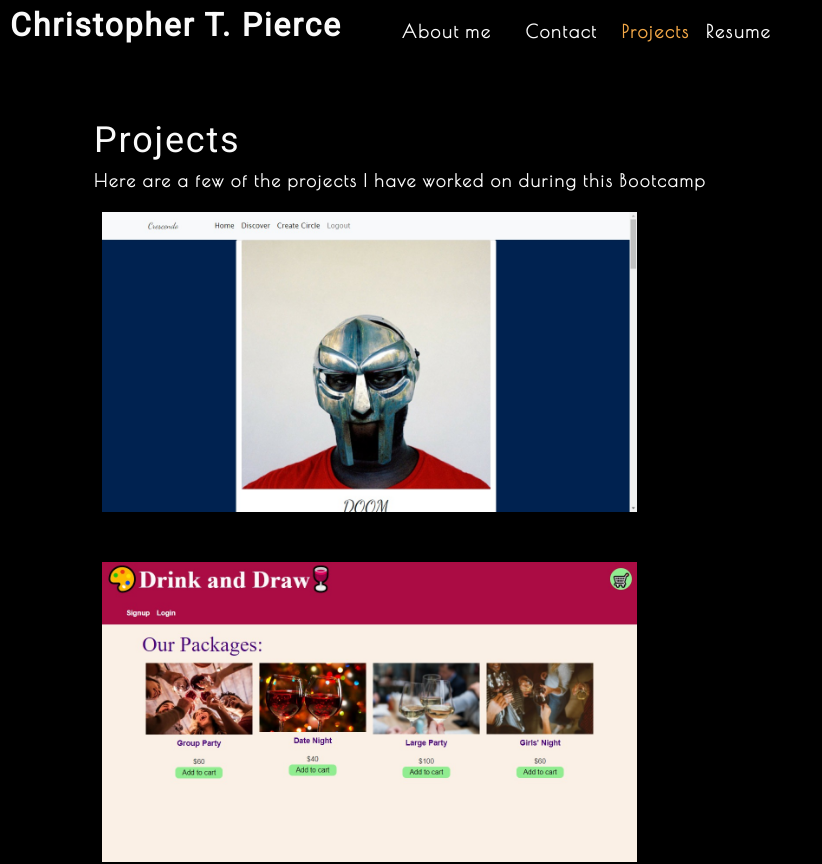
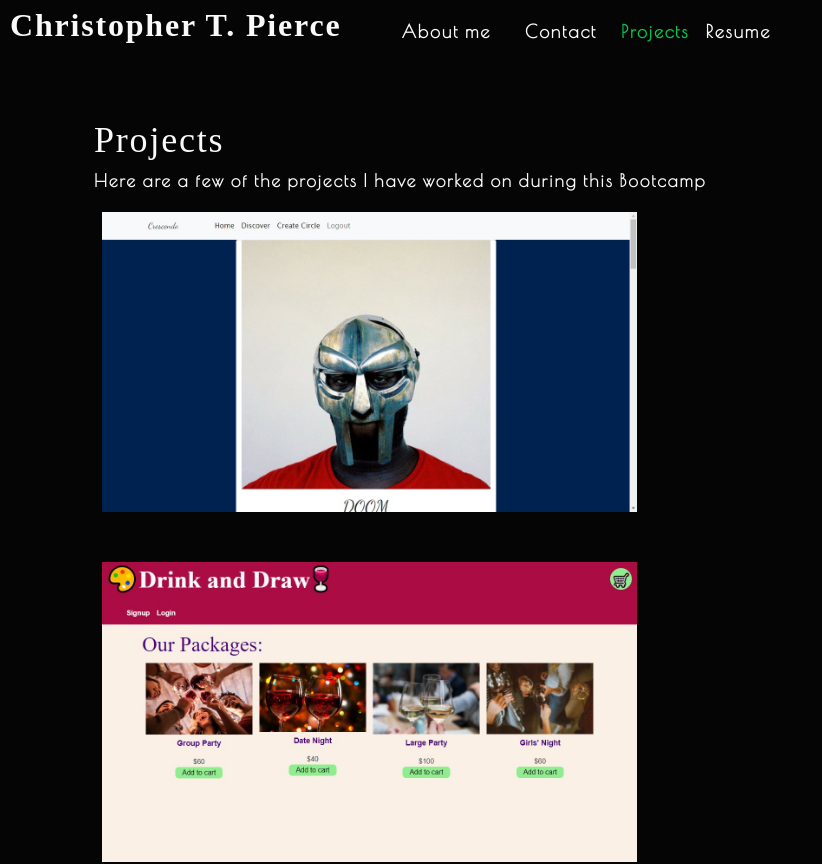
Before and after one commit to christophertravisp91/ReactPortfolio, a React (Create React App) app: page / in a window 1280 px wide. Shown: the top 864 px of the page, without its empty margins (0-822 px from the left). Built offline with nearby package versions, Linux system fonts and the light colour scheme.

Commit message:
final look

```diff
--- a/src/index.css
+++ b/src/index.css
@@ -5,11 +5,11 @@ main {
 }
 :root {
   --primary: #8c54ff;
-  --secondary: #f3a847;
+  --secondary: #08c450;
   --tertiary: #b12704;
   --light: #fafafa;
-  --dark: #000000;
-  --darker: #111111;
+  --dark: #050505;
+  --darker: #0a0a0a;
   --error: rgb(228, 46, 1);
   --spacing-one: calc(1rem * 0.5);
   --spacing-two: calc(1rem);
@@ -43,7 +43,7 @@ h3,
 h4,
 h5,
 h6 {
-  font-family: 'Roboto', sans-serif;
+  font-family: 'Times New Roman', sans-serif;
   font-weight: 500;
   margin: 5px 0;
   line-height: 1.25;
```
